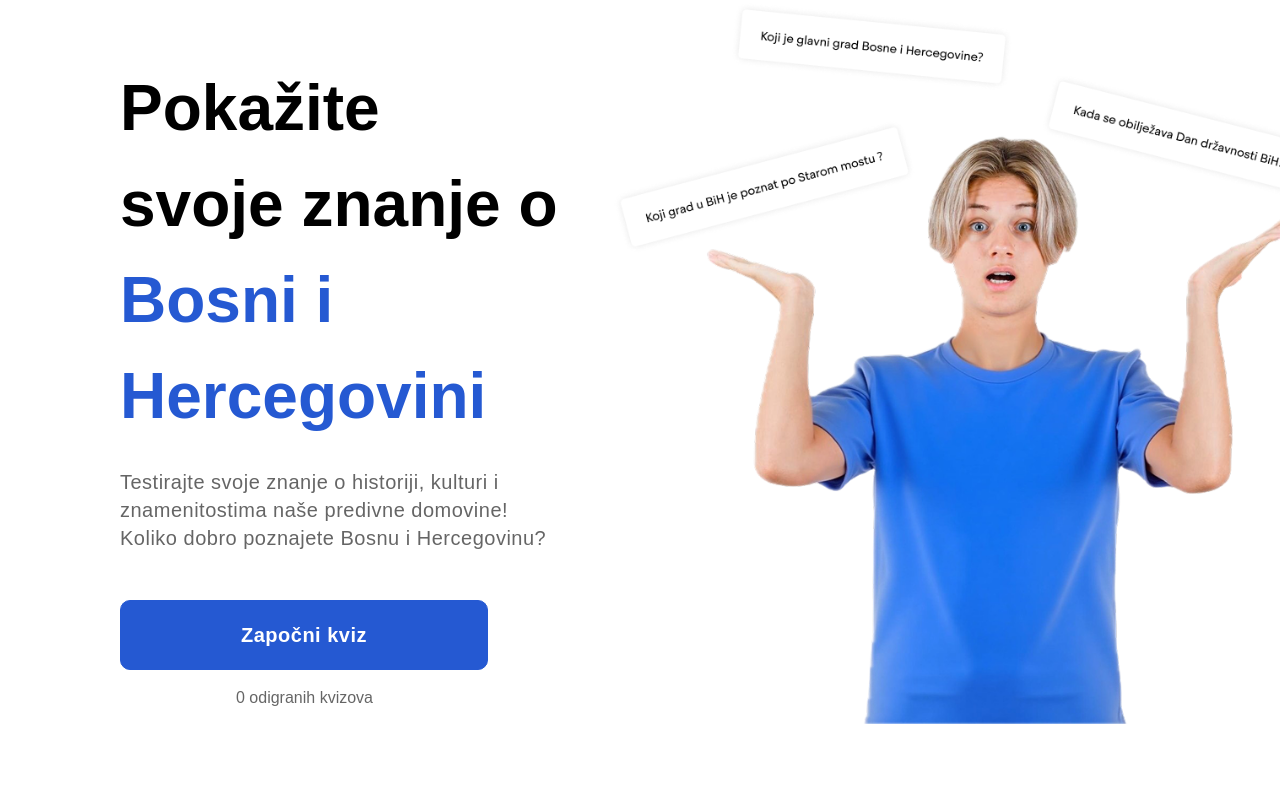
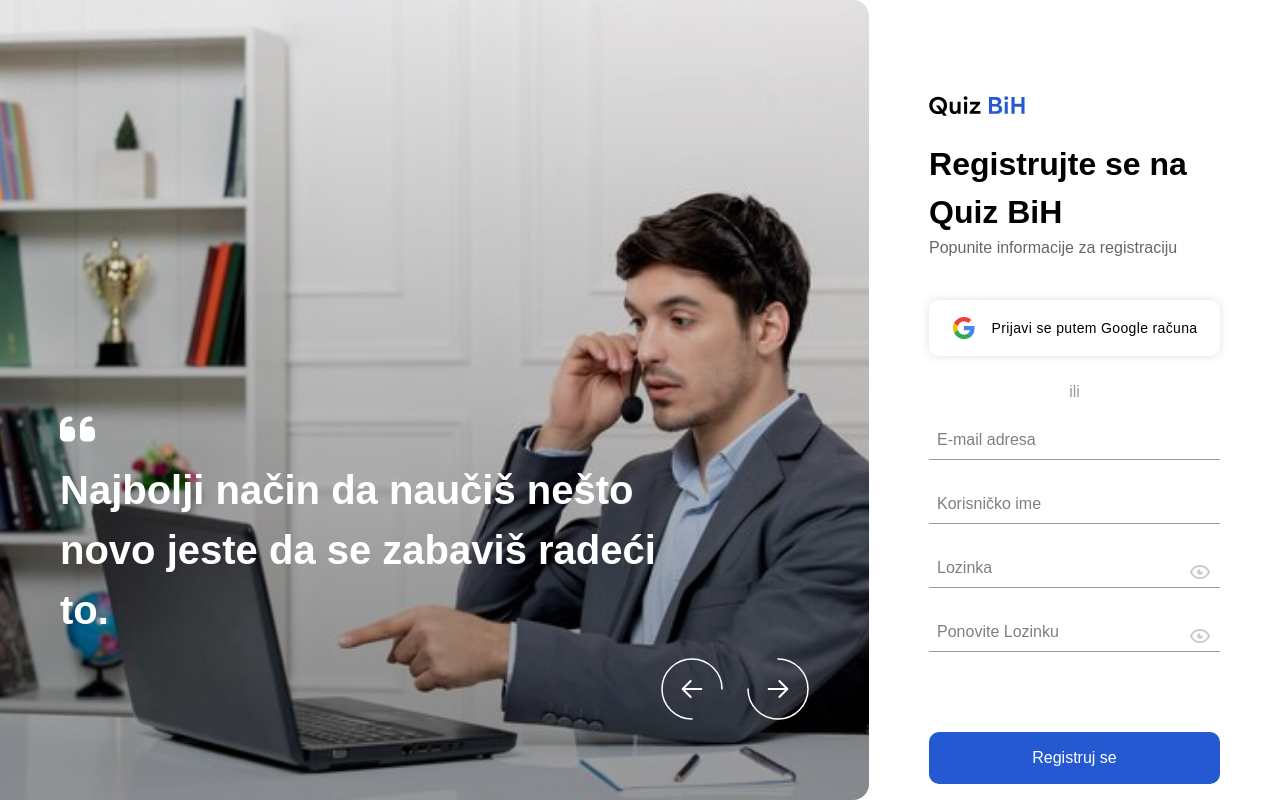
Before and after one commit to amer-5/quiz-app, a React (Vite) app: page /register in a window 1280 px wide. Built offline with nearby package versions, Linux system fonts and the light colour scheme; a web font is replaced by a local one.

Commit message:
9. Register page - done

```diff
--- a/src/App.tsx
+++ b/src/App.tsx
@@ -10,7 +10,8 @@ import Home from "./pages/home.tsx";
 import Guides from "./pages/guides.tsx";
 import Leaderboard from "./pages/leaderboard.tsx";
 import Quiz from "./pages/quiz.tsx";
-import LoginPage from "./pages/login.tsx";
+import Login from "./pages/login.tsx";
+import Register from "./pages/register.tsx";
 
 const AppContent = () => {
   const location = useLocation();
@@ -27,8 +28,8 @@ const AppContent = () => {
         <Route path="/guides" element={<Guides />} />
         <Route path="/leaderboard" element={<Leaderboard />} />
         <Route path="/quiz" element={<Quiz />} />
-        <Route path="/register" element={<Home />} />
-        <Route path="/login" element={<LoginPage />} />
+        <Route path="/register" element={<Register />} />
+        <Route path="/login" element={<Login />} />
       </Routes>
     </>
   );
--- a/src/components/input.tsx
+++ b/src/components/input.tsx
@@ -1,10 +1,13 @@
-import React from "react";
+import React, { useState } from "react";
+import show from "../assets/icons/show.svg";
+import hide from "../assets/icons/hide.svg";
 
 interface InputProps {
   inputPlaceholder: string;
   inputValue?: string;
   className?: string;
   onChange?: (event: React.ChangeEvent<HTMLInputElement>) => void;
+  type?: string;
 }
 
 const Input: React.FC<InputProps> = ({
@@ -12,7 +15,14 @@ const Input: React.FC<InputProps> = ({
   className,
   inputValue,
   onChange,
+  type = "text",
 }) => {
+  const [showPassword, setShowPassword] = useState(false);
+
+  const togglePasswordVisibility = () => {
+    setShowPassword(!showPassword);
+  };
+
   return (
     <div className={`relative w-full ${className}`}>
       <input
@@ -20,8 +30,18 @@ const Input: React.FC<InputProps> = ({
         value={inputValue}
         placeholder={inputPlaceholder}
         onChange={onChange}
+        type={type === "password" && !showPassword ? "password" : "text"}
       />
       <span className="absolute bottom-0 left-0 h-[1px] w-full bg-black opacity-40"></span>
+      {type === "password" && (
+        <button
+          type="button"
+          className="absolute right-2 top-1/2 transform -translate-y-1/2 opacity-50"
+          onClick={togglePasswordVisibility}
+        >
+          {showPassword ? <img src={hide} /> : <img src={show} />}
+        </button>
+      )}
     </div>
   );
 };
--- a/src/pages/login.tsx
+++ b/src/pages/login.tsx
@@ -8,19 +8,19 @@ import Input from "../components/input";
 import googleIco from "../assets/icons/google.png";
 import Logo from "../assets/logo.svg";
 
-export default function Login() {
+const Login = () => {
   return (
     <div className="w-screen h-screen flex overflow-hidden">
       <Auth />
       <div className="w-3/7 px-[3.75rem] py-24">
-        <img src={Logo} alt="logo" className="w-20 h-20" />
+        <img src={Logo} alt="logo" className="w-24 mb-6" />
         <h2 className="text-[2rem] font-bold">Prijavite se na vaš račun</h2>
         <p className="opacity-60 mb-10">Unesite informacije za prijavu</p>
         <AuthButton providerImg={googleIco} providerName="Google" />
         <p className="opacity-40 text-center font-light my-6">ili</p>
         <div className="space-y-8 my-6">
           <Input inputPlaceholder="E-mail adresa" />
-          <Input inputPlaceholder="Lozinka" />
+          <Input inputPlaceholder="Lozinka" type="password" />
         </div>
         <div className="flex items-center justify-between mb-12">
           <p className="opacity-60">Zaboravili ste lozinku?</p>
@@ -41,4 +41,6 @@ export default function Login() {
       </div>
     </div>
   );
-}
+};
+
+export default Login;
--- a/src/pages/register.tsx
+++ b/src/pages/register.tsx
@@ -0,0 +1,42 @@
+import { Link } from "react-router-dom";
+
+import Auth from "../components/auth";
+import AuthButton from "../components/authButton";
+import Button from "../components/button";
+import Input from "../components/input";
+
+import googleIco from "../assets/icons/google.png";
+import Logo from "../assets/logo.svg";
+
+const Register = () => {
+  return (
+    <div className="w-screen h-screen flex overflow-hidden">
+      <Auth />
+      <div className="w-3/7 px-[3.75rem] py-24">
+        <img src={Logo} alt="logo" className="w-24 mb-6" />
+        <h2 className="text-[2rem] font-bold">Registrujte se na Quiz BiH</h2>
+        <p className="opacity-60 mb-10">Popunite informacije za registraciju</p>
+        <AuthButton providerImg={googleIco} providerName="Google" />
+        <p className="opacity-40 text-center font-light my-6">ili</p>
+        <div className="space-y-8 my-6">
+          <Input inputPlaceholder="E-mail adresa" />
+          <Input inputPlaceholder="Korisničko ime" />
+          <Input inputPlaceholder="Lozinka" type="password" />
+          <Input inputPlaceholder="Ponovite Lozinku" type="password" />
+        </div>
+        <Button
+          buttonText="Registruj se"
+          className="w-full bg-[#2559D2] text-white rounded-[10px] py-3.5 my-4 mt-14 cursor-pointer"
+        />
+        <div className="flex items-center justify-center gap-2">
+          <p className="opacity-60">Već imate račun?</p>
+          <Link to="/login" className="text-[#2559D2]">
+            Prijavi se
+          </Link>
+        </div>
+      </div>
+    </div>
+  );
+};
+
+export default Register;
```
Also changed, not shown: src/assets/icons/hide.svg (added), src/assets/icons/show.svg (added).
